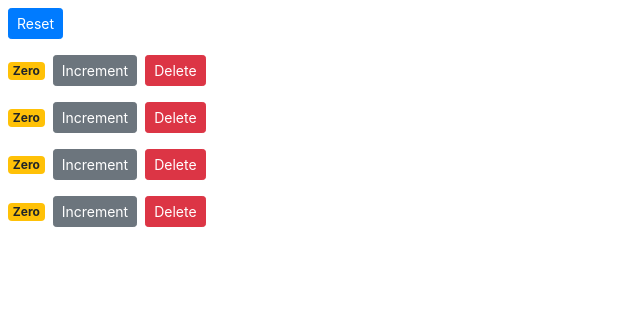
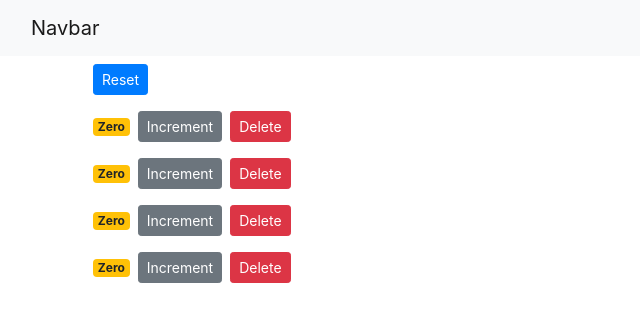
Before and after one commit to Roggam/React-Counter, a React (Create React App) app: page / in a window 1280 px wide. Shown: the top 322 px of the page, without its empty margins (0-640 px from the left). Built offline with nearby package versions, Linux system fonts and the light colour scheme.

Commit message:
added navbar

```diff
--- a/src/App.js
+++ b/src/App.js
@@ -1,24 +1,19 @@
 import logo from './logo.svg';
 import './App.css';
+import Counters from './components/counters';
+import NavBar from './components/navbar';
 
 function App() {
   return (
-    <div className="App">
-      <header className="App-header">
-        <img src={logo} className="App-logo" alt="logo" />
-        <p>
-          Edit <code>src/App.js</code> and save to reload.
-        </p>
-        <a
-          className="App-link"
-          href="https://reactjs.org"
-          target="_blank"
-          rel="noopener noreferrer"
-        >
-          Learn React
-        </a>
-      </header>
-    </div>
+   <>
+      <NavBar/>
+
+     <main className='container'>
+<     Counters/>
+     </main>
+
+   </>
+
   );
 }
 
--- /dev/null
+++ b/src/components/navbar.jsx
@@ -0,0 +1,15 @@
+import React, { Component } from 'react';
+
+class NavBar extends Component {
+
+    render() {
+        return (
+        <nav className="navbar navbar-light bg-light">
+        <div className="container-fluid">
+          <a className="navbar-brand" href="#">Navbar</a>
+        </div>
+      </nav>);
+    }
+}
+
+export default NavBar;
--- a/src/index.js
+++ b/src/index.js
@@ -6,7 +6,7 @@
 import 'bootstrap/dist/css/bootstrap.css';
 import Counters from './components/counters';
 
-ReactDOM.render(<Counters/>, document.getElementById('root'));
+ReactDOM.render(<App/>, document.getElementById('root'));
 
 // If you want to start measuring performance in your app, pass a function
 // to log results (for example: reportWebVitals(console.log))
```
